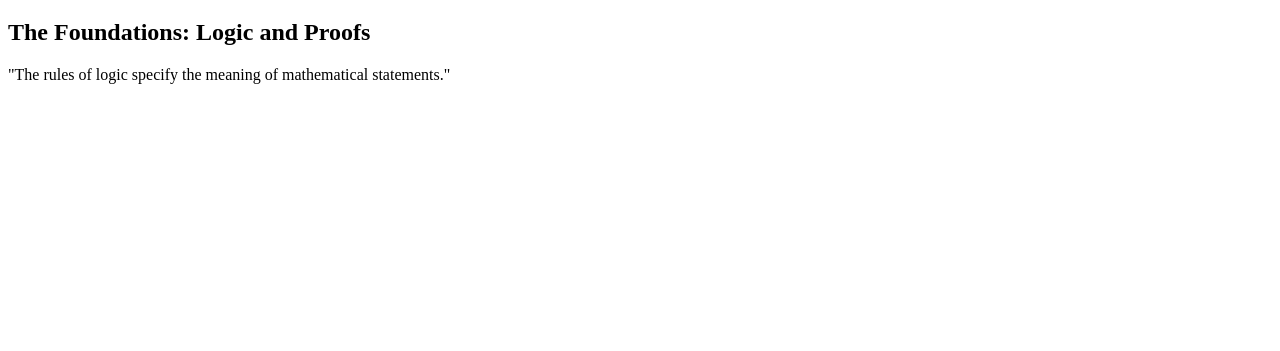
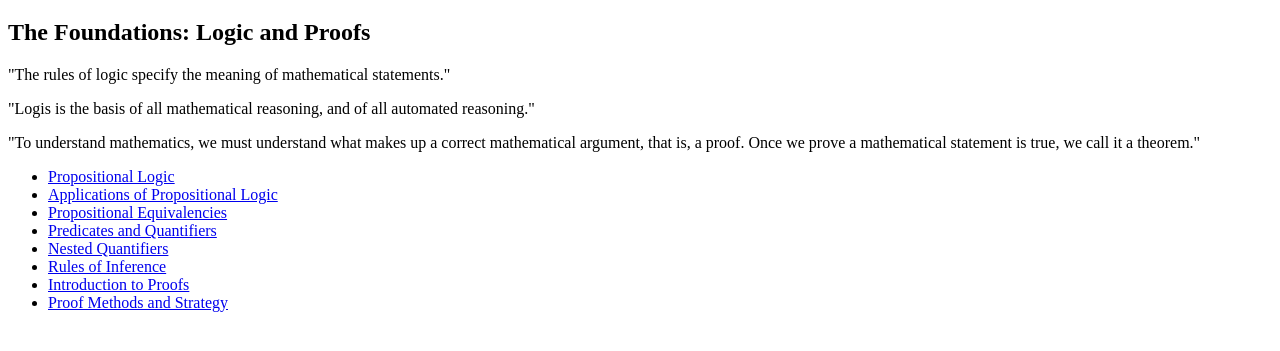
Before and after one commit to anushikhov/galua, a plain HTML site: page mathematics/discretemaths/logic/rosen/notesfromrosen.html in a window 1280 px wide. Shown: the part 61-412 px from the top of the page. Drawn offline with Linux system fonts and the light colour scheme.

Commit message:
Added structure

```diff
--- a/mathematics/discretemaths/logic/rosen/notesfromrosen.html
+++ b/mathematics/discretemaths/logic/rosen/notesfromrosen.html
@@ -9,7 +9,19 @@
 		<h2>The Foundations: Logic and Proofs</h2>
 
 		<p>"The rules of logic specify the meaning of mathematical statements."</p>
+		<p>"Logis is the basis of all mathematical reasoning, and of all automated reasoning."</p>
+		<p>"To understand mathematics, we must understand what makes up a correct mathematical argument, that is, a proof. Once we prove a mathematical statement is true, we call it a theorem."</p>
 
+		<ul>
+			<li><a href="foundations/propositions.html">Propositional Logic</a></li>
+			<li><a href="foundations/applications.html">Applications of Propositional Logic</a></li>
+			<li><a href="foundations/propositionalequivalences.html">Propositional Equivalencies</a></li>
+			<li><a href="foundations/predicatesandquantifiers.html">Predicates and Quantifiers</a></li>
+			<li><a href="foundations/nestedquantifiers.html">Nested Quantifiers</a></li>
+			<li><a href="foundations/rulesofinference.html">Rules of Inference</a></li>
+			<li><a href="foundations/introductiontoproofs.html">Introduction to Proofs</a></li>
+			<li><a href="foundations/proofmethodsandstrategy.html">Proof Methods and Strategy</a></li>
+		</ul>
 
 	</body>
 </html>
```
Also changed, not shown: mathematics/mathematics.html (+1 -1 lines), mathematics/discretemaths/logic/rosen/foundations/applications.html (added), mathematics/discretemaths/logic/rosen/foundations/introductiontoproofs.html (added), mathematics/discretemaths/logic/rosen/foundations/nestedquantifiers.html (added), mathematics/discretemaths/logic/rosen/foundations/predicatesandquantifiers.html (added), mathematics/discretemaths/logic/rosen/foundations/proofmethodsandstrategy.html (added), mathematics/discretemaths/logic/rosen/foundations/propositionalequivalences.html (added), mathematics/discretemaths/logic/rosen/foundations/propositions.html (added), mathematics/discretemaths/logic/rosen/foundations/rulesofinference.html (added).
